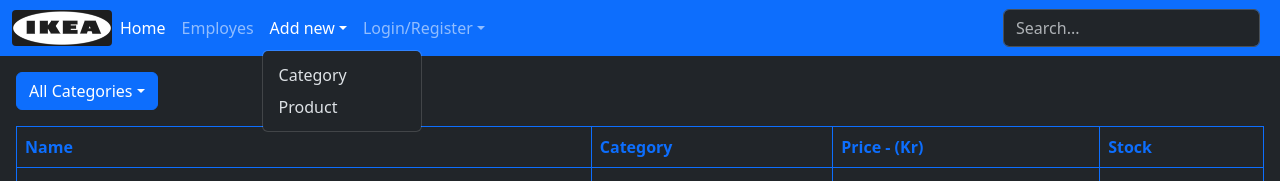
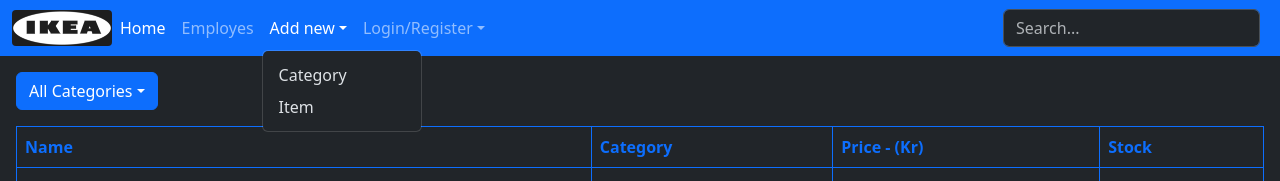
Before and after one commit to Socias93/ikea_company, a React (Vite) app: page / in a window 1280 px wide. Both pictures are taken after a click on the button "Add new". Shown: the top 181 px of the page. Built offline with nearby package versions, Linux system fonts and the light colour scheme.

Commit message:
fixed category and itemformpages with routes to them

```diff
--- a/src/components/DropdownAddNew.tsx
+++ b/src/components/DropdownAddNew.tsx
@@ -12,13 +12,13 @@ function DropdownAddNew() {
       </a>
       <ul className="dropdown-menu">
         <li>
-          <NavLink to={"login"} className="dropdown-item">
+          <NavLink to={"new/category"} className="dropdown-item">
             Category
           </NavLink>
         </li>
         <li>
-          <NavLink to={"register"} className="dropdown-item">
-            Product
+          <NavLink to={"new/item"} className="dropdown-item">
+            Item
           </NavLink>
         </li>
       </ul>
--- /dev/null
+++ b/src/pages/CategoryFormPage.tsx
@@ -0,0 +1,5 @@
+function CategoryFormPage() {
+  return <h1 className="text-primary">CategoryForm</h1>;
+}
+
+export default CategoryFormPage;
--- /dev/null
+++ b/src/pages/ItemFormPage.tsx
@@ -0,0 +1,5 @@
+function ItemFormPage() {
+  return <h1 className="text-primary">ItemForm</h1>;
+}
+
+export default ItemFormPage;
--- a/src/pages/index.ts
+++ b/src/pages/index.ts
@@ -3,3 +3,5 @@ export { default as Employes } from "./Employes";
 export { default as HomePage } from "./HomePage";
 export { default as Login } from "./Login";
 export { default as Register } from "./Register";
+export { default as ItemFormPage } from "./ItemFormPage";
+export { default as CategoryFormPage } from "./CategoryFormPage";
```
Also changed, not shown: src/routes.tsx (+17 -1 lines).
